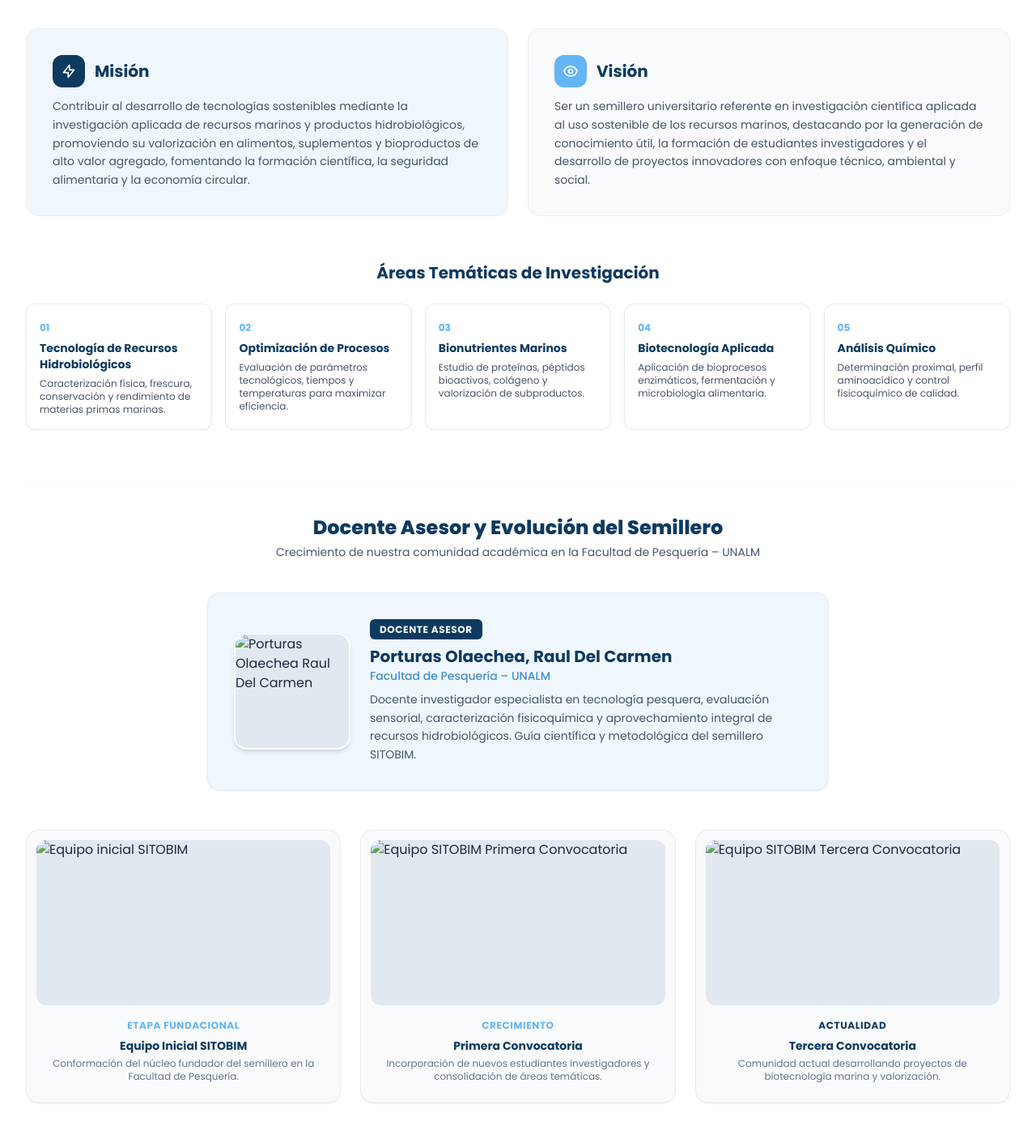
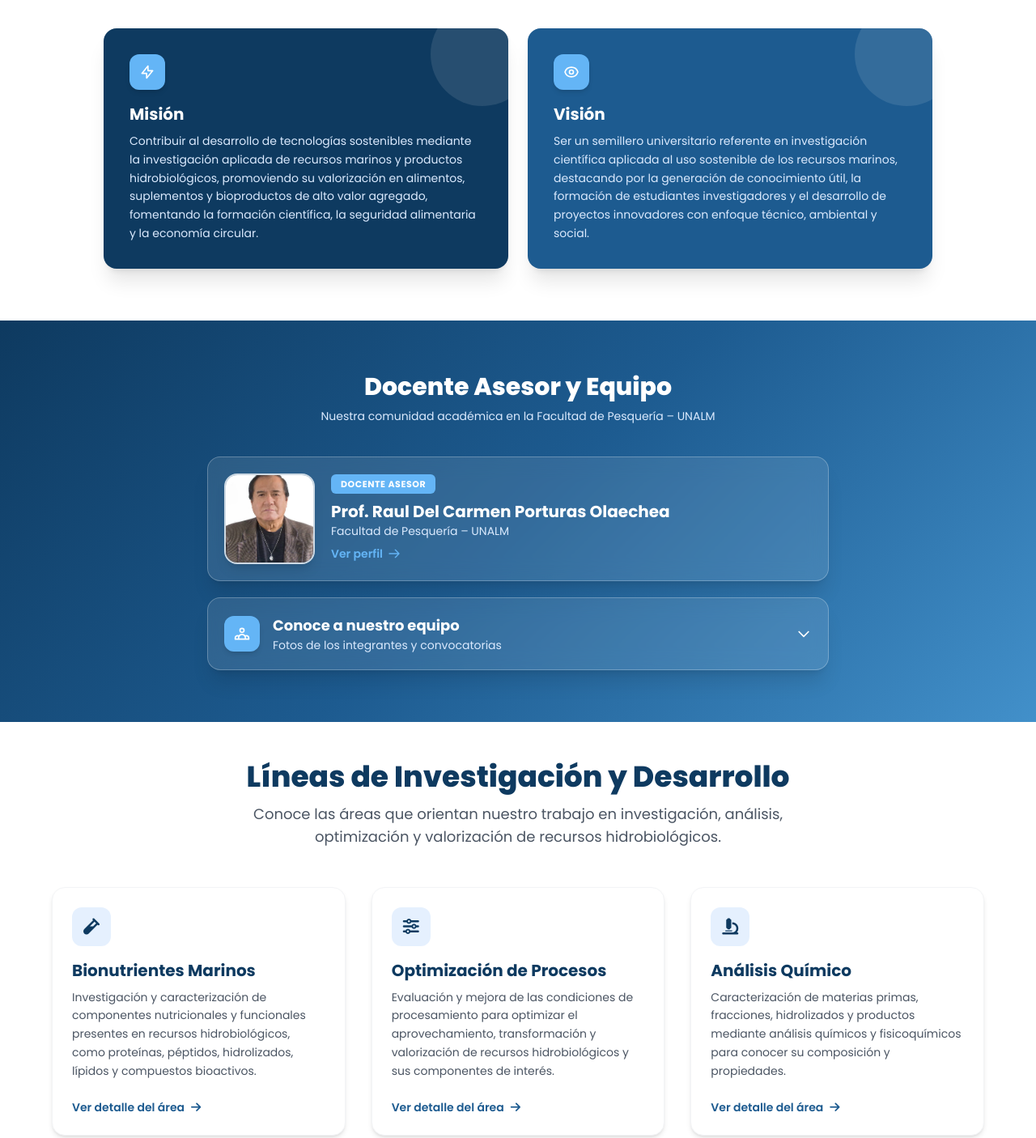
Before and after one commit to sitobim-web/sitobim-web, a plain HTML site: page index.html in a window 1280 px wide. Shown: the part 877-2283 px from the top of the page at 81% size. Drawn offline with nearby package versions, Linux system fonts and the light colour scheme.

Commit message:
Update index.html

```diff
--- a/index.html
+++ b/index.html
@@ -44,6 +44,10 @@
             transition: opacity 0.3s ease, visibility 0.3s ease;
         }
         .modal.active {
+            .section-pad {
+                padding-left: max(1.25rem, calc((100% - 80rem) / 2));
+                padding-right: max(1.25rem, calc((100% - 80rem) / 2));
+            }
             opacity: 1;
             visibility: visible;
         }
@@ -137,142 +141,216 @@
                 </div>
             </div>
 
-<!-- ================= SECCIÓN ¿QUIÉNES SOMOS?, ASESOR Y EQUIPO ================= -->
-<section id="sec-nosotros" class="page-section scroll-mt-24 py-16 px-4 sm:px-6 lg:px-8 max-w-7xl mx-auto bg-white">
+</section> <!-- cierre de sec-inicio (estaba sin cerrar) -->
 
-  <!-- Identidad SITOBIM -->
+<!-- ================= ¿QUIÉNES SOMOS? (fondo blanco) ================= -->
+<section id="sec-nosotros" class="page-section scroll-mt-24 py-16 section-pad bg-white">
+
   <div class="text-center max-w-3xl mx-auto mb-12">
-    <span class="text-xs font-bold text-[#64b5f6] uppercase tracking-wider bg-[#f0f7fc] px-3 py-1 rounded-full">Identidad Institucional</span>
+    <span class="text-xs font-bold text-[#1d5b90] uppercase tracking-wider bg-[#f0f7fc] px-3 py-1 rounded-full">Identidad Institucional</span>
     <h2 class="text-3xl font-extrabold text-[#0e3a60] mt-3">¿Quiénes Somos?</h2>
     <p class="text-slate-600 mt-4 text-sm sm:text-base leading-relaxed">
       <strong>SITOBIM</strong> (Semillero de Investigación, Tecnología y Optimización de Bionutrientes Marinos) pertenece a la Facultad de Pesquería de la <strong>Universidad Nacional Agraria La Molina (UNALM)</strong>. Somos una comunidad académica conformada por estudiantes enfocados en la investigación científica, el desarrollo tecnológico y el aprovechamiento sostenible de los recursos hidrobiológicos.
     </p>
   </div>
 
-  <!-- Misión y Visión -->
-  <div class="grid grid-cols-1 md:grid-cols-2 gap-6 mb-14">
-    <div class="bg-[#f0f7fc] p-6 sm:p-8 rounded-2xl border border-slate-200/60">
-      <div class="flex items-center gap-3 mb-3">
-        <div class="w-10 h-10 rounded-xl bg-[#0e3a60] text-white flex items-center justify-center shrink-0">
+  <!-- Misión y Visión en cuadros de color -->
+  <div class="grid grid-cols-1 md:grid-cols-2 gap-6 max-w-5xl mx-auto">
+
+    <div class="relative overflow-hidden bg-[#0e3a60] text-white p-7 sm:p-8 rounded-2xl shadow-xl hover:-translate-y-1 transition-transform duration-300">
+      <div class="absolute -right-8 -top-8 w-32 h-32 rounded-full bg-white/10"></div>
+      <div class="relative">
+        <div class="w-11 h-11 rounded-xl bg-[#64b5f6] text-white flex items-center justify-center mb-4 shadow-md">
           <svg class="w-5 h-5" fill="none" stroke="currentColor" viewBox="0 0 24 24"><path stroke-linecap="round" stroke-linejoin="round" stroke-width="2" d="M13 10V3L4 14h7v7l9-11h-7z"></path></svg>
         </div>
-        <h3 class="text-xl font-bold text-[#0e3a60]">Misión</h3>
-      </div>
-      <p class="text-sm text-slate-600 leading-relaxed">
+        <h3 class="text-xl font-bold mb-2">Misión</h3>
+        <p class="text-sm text-blue-100 leading-relaxed">
           Contribuir al desarrollo de tecnologías sostenibles mediante la investigación aplicada de recursos marinos y productos hidrobiológicos, promoviendo su valorización en alimentos, suplementos y bioproductos de alto valor agregado, fomentando la formación científica, la seguridad alimentaria y la economía circular.
         </p>
       </div>
+    </div>
 
-    <div class="bg-slate-50 p-6 sm:p-8 rounded-2xl border border-slate-200/60">
-      <div class="flex items-center gap-3 mb-3">
-        <div class="w-10 h-10 rounded-xl bg-[#64b5f6] text-white flex items-center justify-center shrink-0">
+    <div class="relative overflow-hidden bg-[#1d5b90] text-white p-7 sm:p-8 rounded-2xl shadow-xl hover:-translate-y-1 transition-transform duration-300">
+      <div class="absolute -right-8 -top-8 w-32 h-32 rounded-full bg-white/10"></div>
+      <div class="relative">
+        <div class="w-11 h-11 rounded-xl bg-[#64b5f6] text-white flex items-center justify-center mb-4 shadow-md">
           <svg class="w-5 h-5" fill="none" stroke="currentColor" viewBox="0 0 24 24"><path stroke-linecap="round" stroke-linejoin="round" stroke-width="2" d="M15 12a3 3 0 11-6 0 3 3 0 016 0z"></path><path stroke-linecap="round" stroke-linejoin="round" stroke-width="2" d="M2.458 12C3.732 7.943 7.523 5 12 5c4.478 0 8.268 2.943 9.542 7-1.274 4.057-5.064 7-9.542 7-4.477 0-8.268-2.943-9.542-7z"></path></svg>
         </div>
-        <h3 class="text-xl font-bold text-[#0e3a60]">Visión</h3>
-      </div>
-      <p class="text-sm text-slate-600 leading-relaxed">
+        <h3 class="text-xl font-bold mb-2">Visión</h3>
+        <p class="text-sm text-blue-100 leading-relaxed">
           Ser un semillero universitario referente en investigación científica aplicada al uso sostenible de los recursos marinos, destacando por la generación de conocimiento útil, la formación de estudiantes investigadores y el desarrollo de proyectos innovadores con enfoque técnico, ambiental y social.
         </p>
       </div>
     </div>
 
-  <!-- Nuestras 5 Áreas Temáticas -->
-  <div class="mb-16">
-    <h3 class="text-xl font-bold text-[#0e3a60] text-center mb-6">Áreas Temáticas de Investigación</h3>
-    <div class="grid grid-cols-1 sm:grid-cols-2 lg:grid-cols-5 gap-4">
-      <div class="p-4 rounded-xl bg-white border border-slate-200/80 shadow-sm">
-        <span class="text-xs font-bold text-[#64b5f6]">01</span>
-        <h4 class="font-bold text-[#0e3a60] text-sm mt-1">Tecnología de Recursos Hidrobiológicos</h4>
-        <p class="text-xs text-slate-600 mt-1.5">Caracterización física, frescura, conservación y rendimiento de materias primas marinas.</p>
   </div>
-      <div class="p-4 rounded-xl bg-white border border-slate-200/80 shadow-sm">
-        <span class="text-xs font-bold text-[#64b5f6]">02</span>
-        <h4 class="font-bold text-[#0e3a60] text-sm mt-1">Optimización de Procesos</h4>
-        <p class="text-xs text-slate-600 mt-1.5">Evaluación de parámetros tecnológicos, tiempos y temperaturas para maximizar eficiencia.</p>
+</section>
+
+<!-- ================= ASESOR Y EQUIPO (fondo degradado = mismo color del inicio) ================= -->
+<section id="sec-equipo" class="page-section scroll-mt-24 py-16 section-pad gradient-bg text-white">
+
+  <div class="text-center mb-10">
+    <h2 class="text-3xl font-extrabold">Docente Asesor y Equipo</h2>
+    <p class="text-sm text-blue-100 mt-2">Nuestra comunidad académica en la Facultad de Pesquería – UNALM</p>
   </div>
-      <div class="p-4 rounded-xl bg-white border border-slate-200/80 shadow-sm">
-        <span class="text-xs font-bold text-[#64b5f6]">03</span>
-        <h4 class="font-bold text-[#0e3a60] text-sm mt-1">Bionutrientes Marinos</h4>
-        <p class="text-xs text-slate-600 mt-1.5">Estudio de proteínas, péptidos bioactivos, colágeno y valorización de subproductos.</p>
+
+  <div class="max-w-3xl mx-auto space-y-5">
+
+    <!-- Tarjeta del Asesor (clic para ver su información) -->
+    <button type="button" onclick="openAsesor()"
+            class="group w-full text-left bg-white/10 hover:bg-white/20 backdrop-blur-md border border-white/25 rounded-2xl p-5 flex items-center gap-5 shadow-xl hover:-translate-y-0.5 transition-all duration-300 cursor-pointer">
+      <div class="w-24 h-24 sm:w-28 sm:h-28 shrink-0 rounded-2xl overflow-hidden border-2 border-white/70 bg-white/20 shadow-lg">
+        <img src="images/uploads/asesor-porturas.jpg" alt="Prof. Raul Del Carmen Porturas Olaechea" class="w-full h-full object-cover" onerror="this.style.display='none'">
       </div>
-      <div class="p-4 rounded-xl bg-white border border-slate-200/80 shadow-sm">
-        <span class="text-xs font-bold text-[#64b5f6]">04</span>
-        <h4 class="font-bold text-[#0e3a60] text-sm mt-1">Biotecnología Aplicada</h4>
-        <p class="text-xs text-slate-600 mt-1.5">Aplicación de bioprocesos enzimáticos, fermentación y microbiología alimentaria.</p>
+      <div class="flex-1 min-w-0">
+        <span class="inline-block text-[11px] font-bold text-white bg-[#64b5f6] px-3 py-1 rounded-md uppercase tracking-wider">Docente Asesor</span>
+        <h3 class="text-lg sm:text-xl font-bold mt-2 leading-snug">Prof. Raul Del Carmen Porturas Olaechea</h3>
+        <p class="text-sm text-blue-100">Facultad de Pesquería – UNALM</p>
+        <span class="mt-2 inline-flex items-center gap-1.5 text-sm font-semibold text-[#64b5f6] group-hover:text-white transition-colors">
+          Ver perfil
+          <svg class="w-4 h-4 transition-transform group-hover:translate-x-1" fill="none" stroke="currentColor" viewBox="0 0 24 24"><path stroke-linecap="round" stroke-linejoin="round" stroke-width="2" d="M14 5l7 7m0 0l-7 7m7-7H3"></path></svg>
+        </span>
       </div>
-      <div class="p-4 rounded-xl bg-white border border-slate-200/80 shadow-sm">
-        <span class="text-xs font-bold text-[#64b5f6]">05</span>
-        <h4 class="font-bold text-[#0e3a60] text-sm mt-1">Análisis Químico</h4>
-        <p class="text-xs text-slate-600 mt-1.5">Determinación proximal, perfil aminoacídico y control fisicoquímico de calidad.</p>
+    </button>
+
+    <!-- Desplegable: fotos del equipo -->
+    <div class="bg-white/10 backdrop-blur-md border border-white/25 rounded-2xl shadow-xl overflow-hidden">
+      <button id="equipo-toggle" type="button" onclick="toggleEquipo()" aria-expanded="false" aria-controls="equipo-panel"
+              class="w-full flex items-center justify-between gap-4 p-5 text-left hover:bg-white/10 transition-colors cursor-pointer">
+        <div class="flex items-center gap-4">
+          <div class="w-11 h-11 rounded-xl bg-[#64b5f6] text-white flex items-center justify-center shrink-0 shadow-md">
+            <svg class="w-5 h-5" fill="none" stroke="currentColor" viewBox="0 0 24 24"><path stroke-linecap="round" stroke-linejoin="round" stroke-width="2" d="M17 20h5v-2a3 3 0 00-5.356-1.857M17 20H7m10 0v-2c0-.656-.126-1.283-.356-1.857M7 20H2v-2a3 3 0 015.356-1.857M7 20v-2c0-.656.126-1.283.356-1.857m0 0a5.002 5.002 0 019.288 0M15 7a3 3 0 11-6 0 3 3 0 016 0z"></path></svg>
+          </div>
+          <div>
+            <h3 class="font-bold text-base sm:text-lg">Conoce a nuestro equipo</h3>
+            <p class="text-xs sm:text-sm text-blue-100">Fotos de los integrantes y convocatorias</p>
+          </div>
+        </div>
+        <svg id="equipo-chevron" class="w-5 h-5 shrink-0 transition-transform duration-300" fill="none" stroke="currentColor" viewBox="0 0 24 24"><path stroke-linecap="round" stroke-linejoin="round" stroke-width="2" d="M19 9l-7 7-7-7"></path></svg>
+      </button>
+
+      <div id="equipo-panel" class="hidden px-5 pb-5">
+        <div class="grid grid-cols-1 sm:grid-cols-2 gap-4 pt-1">
+
+          <figure class="bg-white rounded-xl p-2 shadow-lg">
+            <div class="aspect-video rounded-lg overflow-hidden bg-slate-100">
+              <img src="images/uploads/equipo1-sitobim.jpg" alt="Equipo SITOBIM - Etapa 1" class="w-full h-full object-cover hover:scale-105 transition-transform duration-500" onerror="this.style.display='none'">
+            </div>
+            <figcaption class="px-2 py-2 text-center">
+              <span class="block text-[11px] font-bold text-[#64b5f6] uppercase tracking-wider">Etapa 1</span>
+              <span class="block text-sm font-bold text-[#0e3a60]">Equipo SITOBIM</span>
+            </figcaption>
+          </figure>
+
+          <figure class="bg-white rounded-xl p-2 shadow-lg">
+            <div class="aspect-video rounded-lg overflow-hidden bg-slate-100">
+              <img src="images/uploads/equipo2-sitobim.jpg" alt="Equipo SITOBIM - Etapa 2" class="w-full h-full object-cover hover:scale-105 transition-transform duration-500" onerror="this.style.display='none'">
+            </div>
+            <figcaption class="px-2 py-2 text-center">
+              <span class="block text-[11px] font-bold text-[#64b5f6] uppercase tracking-wider">Etapa 2</span>
+              <span class="block text-sm font-bold text-[#0e3a60]">Equipo SITOBIM</span>
+            </figcaption>
+          </figure>
+
+          <figure class="bg-white rounded-xl p-2 shadow-lg">
+            <div class="aspect-video rounded-lg overflow-hidden bg-slate-100">
+              <img src="images/uploads/equipo3-sitobim.jpg" alt="Equipo SITOBIM - Etapa 3" class="w-full h-full object-cover hover:scale-105 transition-transform duration-500" onerror="this.style.display='none'">
+            </div>
+            <figcaption class="px-2 py-2 text-center">
+              <span class="block text-[11px] font-bold text-[#64b5f6] uppercase tracking-wider">Etapa 3</span>
+              <span class="block text-sm font-bold text-[#0e3a60]">Equipo SITOBIM</span>
+            </figcaption>
+          </figure>
+
+          <figure class="bg-white rounded-xl p-2 shadow-lg">
+            <div class="aspect-video rounded-lg overflow-hidden bg-slate-100">
+              <img src="images/uploads/equipo-convocatoria-sitobim.jpg" alt="Equipo de la convocatoria SITOBIM" class="w-full h-full object-cover hover:scale-105 transition-transform duration-500" onerror="this.style.display='none'">
+            </div>
+            <figcaption class="px-2 py-2 text-center">
+              <span class="block text-[11px] font-bold text-[#64b5f6] uppercase tracking-wider">Convocatoria</span>
+              <span class="block text-sm font-bold text-[#0e3a60]">Equipo de convocatoria</span>
+            </figcaption>
+          </figure>
+
         </div>
       </div>
     </div>
 
-  <!-- Sub-bloque: Docente Asesor e Integrantes -->
-  <div class="pt-10 border-t border-slate-100">
-    <div class="text-center mb-10">
-      <h3 class="text-2xl font-extrabold text-[#0e3a60]">Docente Asesor y Evolución del Semillero</h3>
-      <p class="text-sm text-slate-600 mt-1">Crecimiento de nuestra comunidad académica en la Facultad de Pesquería – UNALM</p>
+  </div>
+</section>
+
+<!-- ================= MODAL DEL ASESOR ================= -->
+<div id="modal-asesor" class="hidden fixed inset-0 bg-slate-900/70 backdrop-blur-sm z-50 flex items-center justify-center p-4 overflow-y-auto" onclick="if(event.target===this)closeAsesor()">
+  <div class="bg-white rounded-2xl max-w-2xl w-full max-h-[90vh] overflow-y-auto shadow-2xl relative">
+
+    <div class="gradient-bg text-white p-6 sm:p-8 flex flex-col sm:flex-row items-center gap-5 rounded-t-2xl">
+      <div class="w-32 h-32 shrink-0 rounded-2xl overflow-hidden border-2 border-white/70 bg-white/20 shadow-lg">
+        <img src="images/uploads/asesor-porturas.jpg" alt="Prof. Raul Del Carmen Porturas Olaechea" class="w-full h-full object-cover" onerror="this.style.display='none'">
+      </div>
+      <div class="text-center sm:text-left">
+        <span class="inline-block text-[11px] font-bold bg-[#64b5f6] text-white px-3 py-1 rounded-md uppercase tracking-wider">Docente Asesor</span>
+        <h3 class="text-xl sm:text-2xl font-extrabold mt-2 leading-snug">Prof. Raul Del Carmen Porturas Olaechea</h3>
+        <p class="text-sm text-blue-100">Facultad de Pesquería – UNALM</p>
+      </div>
+      <button type="button" onclick="closeAsesor()" aria-label="Cerrar"
+              class="absolute top-4 right-4 w-9 h-9 rounded-full bg-white/15 hover:bg-white/30 text-white flex items-center justify-center transition">
+        <svg class="w-4 h-4" fill="none" stroke="currentColor" viewBox="0 0 24 24"><path stroke-linecap="round" stroke-linejoin="round" stroke-width="2" d="M6 18L18 6M6 6l12 12"></path></svg>
+      </button>
     </div>
 
-    <!-- Tarjeta Docente Asesor -->
-    <div class="max-w-3xl mx-auto mb-12 bg-[#f0f7fc] rounded-2xl p-6 sm:p-8 border border-slate-200/70 shadow-sm flex flex-col sm:flex-row items-center gap-6">
-      <div class="w-32 h-32 sm:w-36 sm:h-36 shrink-0 rounded-2xl overflow-hidden bg-slate-200 border-2 border-white shadow-md">
-        <img src="imágenes/asesor-porturas.jpg" alt="Porturas Olaechea Raul Del Carmen" class="w-full h-full object-cover">
+    <div class="p-6 sm:p-8 space-y-5">
+      <div class="bg-[#f0f7fc] p-4 rounded-xl border-l-4 border-[#64b5f6]">
+        <h4 class="text-xs font-bold text-[#0e3a60] uppercase tracking-wider mb-1">Perfil</h4>
+        <p class="text-sm text-slate-600 leading-relaxed">
+          Docente investigador de la Facultad de Pesquería de la UNALM, especialista en tecnología pesquera, evaluación sensorial, caracterización fisicoquímica y aprovechamiento integral de recursos hidrobiológicos.
+        </p>
       </div>
-      <div class="text-center sm:text-left">
-        <span class="text-xs font-bold text-white bg-[#0e3a60] px-3 py-1 rounded-md uppercase tracking-wider">Docente Asesor</span>
-        <h4 class="text-xl font-bold text-[#0e3a60] mt-2">Porturas Olaechea, Raul Del Carmen</h4>
-        <p class="text-sm font-medium text-[#4290ca] mb-2">Facultad de Pesquería – UNALM</p>
-        <p class="text-sm text-slate-600 leading-relaxed">
-          Docente investigador especialista en tecnología pesquera, evaluación sensorial, caracterización fisicoquímica y aprovechamiento integral de recursos hidrobiológicos. Guía científica y metodológica del semillero SITOBIM.
-        </p>
+
+      <div>
+        <h4 class="text-xs font-bold text-[#0e3a60] uppercase tracking-wider mb-2">Áreas de especialidad</h4>
+        <div class="flex flex-wrap gap-2">
+          <span class="text-xs font-semibold bg-[#f0f7fc] text-[#1d5b90] px-3 py-1.5 rounded-full">Tecnología pesquera</span>
+          <span class="text-xs font-semibold bg-[#f0f7fc] text-[#1d5b90] px-3 py-1.5 rounded-full">Evaluación sensorial</span>
+          <span class="text-xs font-semibold bg-[#f0f7fc] text-[#1d5b90] px-3 py-1.5 rounded-full">Caracterización fisicoquímica</span>
+          <span class="text-xs font-semibold bg-[#f0f7fc] text-[#1d5b90] px-3 py-1.5 rounded-full">Aprovechamiento integral de recursos hidrobiológicos</span>
         </div>
       </div>
 
-    <!-- Galería de Evolución del Equipo (3 Convocatorias) -->
-    <div class="grid grid-cols-1 md:grid-cols-3 gap-6">
+      <div class="bg-slate-50 p-4 rounded-xl border-l-4 border-[#1d5b90]">
+        <h4 class="text-xs font-bold text-[#0e3a60] uppercase tracking-wider mb-1">Rol en SITOBIM</h4>
+        <p class="text-sm text-slate-600 leading-relaxed">Guía científica y metodológica del semillero.</p>
+      </div>
 
-      <!-- Etapa 1: Equipo Inicial -->
-      <div class="bg-slate-50 rounded-2xl p-3 border border-slate-200/70 shadow-sm flex flex-col">
-        <div class="aspect-video w-full rounded-xl overflow-hidden bg-slate-200">
-          <img src="imágenes/equipo1-sitobim.jpg" alt="Equipo inicial SITOBIM" class="w-full h-full object-cover hover:scale-105 transition-transform duration-500">
+      <div class="pt-3 border-t border-slate-100 flex justify-end">
+        <button type="button" onclick="closeAsesor()" class="px-5 py-2 bg-[#1d5b90] hover:bg-[#0e3a60] text-white font-semibold rounded-xl text-sm transition-colors">Cerrar</button>
       </div>
-        <div class="p-3 text-center">
-          <span class="text-xs font-bold text-[#64b5f6] uppercase tracking-wider">Etapa Fundacional</span>
-          <h5 class="font-bold text-[#0e3a60] text-sm mt-1">Equipo Inicial SITOBIM</h5>
-          <p class="text-xs text-slate-500 mt-1">Conformación del núcleo fundador del semillero en la Facultad de Pesquería.</p>
+    </div>
   </div>
 </div>
 
-      <!-- Etapa 2: Primera Convocatoria -->
-      <div class="bg-slate-50 rounded-2xl p-3 border border-slate-200/70 shadow-sm flex flex-col">
-        <div class="aspect-video w-full rounded-xl overflow-hidden bg-slate-200">
-          <img src="imágenes/equipo2-sitobim.jpg" alt="Equipo SITOBIM Primera Convocatoria" class="w-full h-full object-cover hover:scale-105 transition-transform duration-500">
-        </div>
-        <div class="p-3 text-center">
-          <span class="text-xs font-bold text-[#64b5f6] uppercase tracking-wider">Crecimiento</span>
-          <h5 class="font-bold text-[#0e3a60] text-sm mt-1">Primera Convocatoria</h5>
-          <p class="text-xs text-slate-500 mt-1">Incorporación de nuevos estudiantes investigadores y consolidación de áreas temáticas.</p>
-        </div>
-      </div>
-
-      <!-- Etapa 3: Tercera Convocatoria -->
-      <div class="bg-slate-50 rounded-2xl p-3 border border-slate-200/70 shadow-sm flex flex-col">
-        <div class="aspect-video w-full rounded-xl overflow-hidden bg-slate-200">
-          <img src="imágenes/equipo3-sitobim.jpg" alt="Equipo SITOBIM Tercera Convocatoria" class="w-full h-full object-cover hover:scale-105 transition-transform duration-500">
-        </div>
-        <div class="p-3 text-center">
-          <span class="text-xs font-bold text-[#0e3a60] uppercase tracking-wider">Actualidad</span>
-          <h5 class="font-bold text-[#0e3a60] text-sm mt-1">Tercera Convocatoria</h5>
-          <p class="text-xs text-slate-500 mt-1">Comunidad actual desarrollando proyectos de biotecnología marina y valorización.</p>
-        </div>
-      </div>
-
-    </div>
-
-  </div>
-</section>
+<script>
+  function openAsesor() {
+    const m = document.getElementById('modal-asesor');
+    m.classList.remove('hidden');
+    document.body.style.overflow = 'hidden';
+  }
+  function closeAsesor() {
+    const m = document.getElementById('modal-asesor');
+    m.classList.add('hidden');
+    document.body.style.overflow = '';
+  }
+  function toggleEquipo() {
+    const panel = document.getElementById('equipo-panel');
+    const btn = document.getElementById('equipo-toggle');
+    const chev = document.getElementById('equipo-chevron');
+    const abierto = panel.classList.toggle('hidden') === false;
+    btn.setAttribute('aria-expanded', abierto);
+    chev.style.transform = abierto ? 'rotate(180deg)' : 'rotate(0deg)';
+  }
+  document.addEventListener('keydown', function (e) {
+    if (e.key === 'Escape') closeAsesor();
+  });
+</script>
 
 <!-- ================= SECCIÓN LÍNEAS DE INVESTIGACIÓN Y DESARROLLO ================= -->
 <section id="sec-noticias" class="page-section scroll-mt-24 py-12 px-4 sm:px-6 lg:px-8 max-w-7xl mx-auto">
@@ -493,7 +571,7 @@
         </section>
 
         <!-- ================= SECCIÓN INFOGRAFÍAS Y SABÍAS QUÉ ================= -->
-<section id="sec-infografias" class="page-section scroll-mt-24 py-12 px-4 sm:px-6 lg:px-8 max-w-7xl mx-auto">
+<section id="sec-infografias" class="page-section scroll-mt-24 py-16 section-pad bg-slate-50">
           <div class="text-center mb-10">
                 <h2 class="text-3xl font-extrabold text-brand-dark">Infografías Educativas y "Sabías Que..."</h2>
                 <p class="text-slate-600 mt-2">Aprende conceptos científicos clave de forma visual e interactiva</p>
@@ -537,7 +615,7 @@
         </section>
 
         <!-- ================= SECCIÓN SABERES Y CONOCIMIENTOS ================= -->
-<section id="sec-conocimientos" class="page-section scroll-mt-24 py-12 px-4 sm:px-6 lg:px-8 max-w-7xl mx-auto">
+<section id="sec-conocimientos" class="page-section scroll-mt-24 py-16 section-pad bg-[#f0f7fc]">
           <div class="text-center mb-10">
                 <h2 class="text-3xl font-extrabold text-brand-dark">Biblioteca de Saberes para Estudiantes</h2>
                 <p class="text-slate-600 mt-2">Módulos de formación clave para potenciar tu perfil científico</p>
@@ -563,7 +641,7 @@
         </section>
 
         <!-- ================= SECCIÓN GUIAS DE LABORATORIO ================= -->
-<section id="sec-guias" class="page-section scroll-mt-24 py-12 px-4 sm:px-6 lg:px-8 max-w-7xl mx-auto">
+<section id="sec-guias" class="page-section scroll-mt-24 py-16 section-pad bg-white">
           <div class="text-center mb-10">
                 <h2 class="text-3xl font-extrabold text-brand-dark">Guías y Protocolos de Laboratorio</h2>
                 <p class="text-slate-600 mt-2">Descarga protocolos estandarizados para tus prácticas de investigación</p>
@@ -605,7 +683,7 @@
         </section>
 
         <!-- ================= SECCIÓN PROYECTOS DE INVESTIGACIÓN ================= -->
-<section id="sec-proyectos" class="page-section scroll-mt-24 py-12 px-4 sm:px-6 lg:px-8 max-w-7xl mx-auto">
+<section id="sec-proyectos" class="page-section scroll-mt-24 py-16 section-pad bg-slate-50">
           <div class="text-center mb-10">
                 <h2 class="text-3xl font-extrabold text-brand-dark">Proyectos de Investigación Realizados</h2>
                 <p class="text-slate-600 mt-2">Investigación aplicada con sello de innovación y rigor científico</p>
@@ -626,7 +704,7 @@
         </section>
 
 <!-- ================= SECCIÓN TALLERES Y CAPACITACIONES ================= -->
-<section id="sec-talleres" class="page-section scroll-mt-24 py-12 px-4 sm:px-6 lg:px-8 max-w-7xl mx-auto">
+<section id="sec-talleres" class="page-section scroll-mt-24 py-16 section-pad bg-[#f0f7fc]">
 
   <!-- Encabezado de la Sección -->
   <div class="text-center mb-10">
```
Lines whose indentation alone changed are shown as unchanged.
